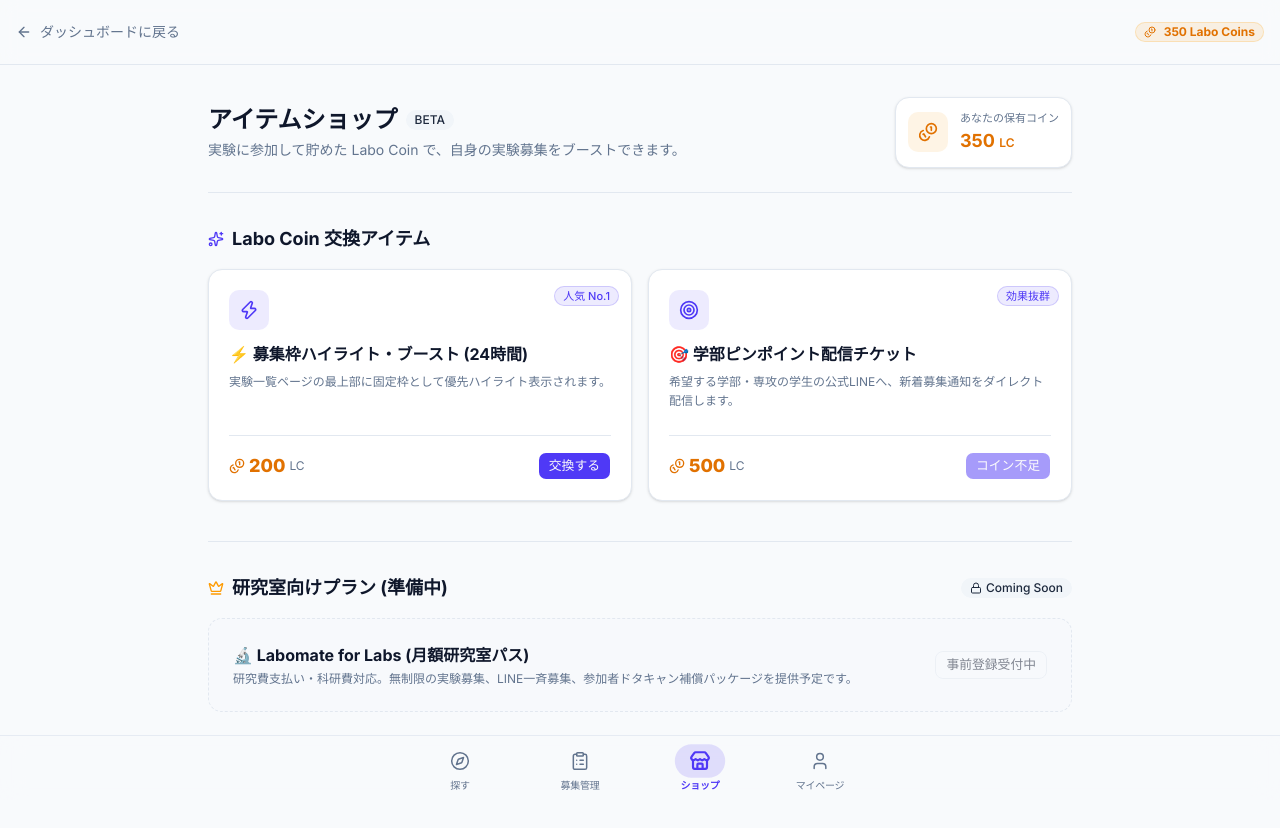
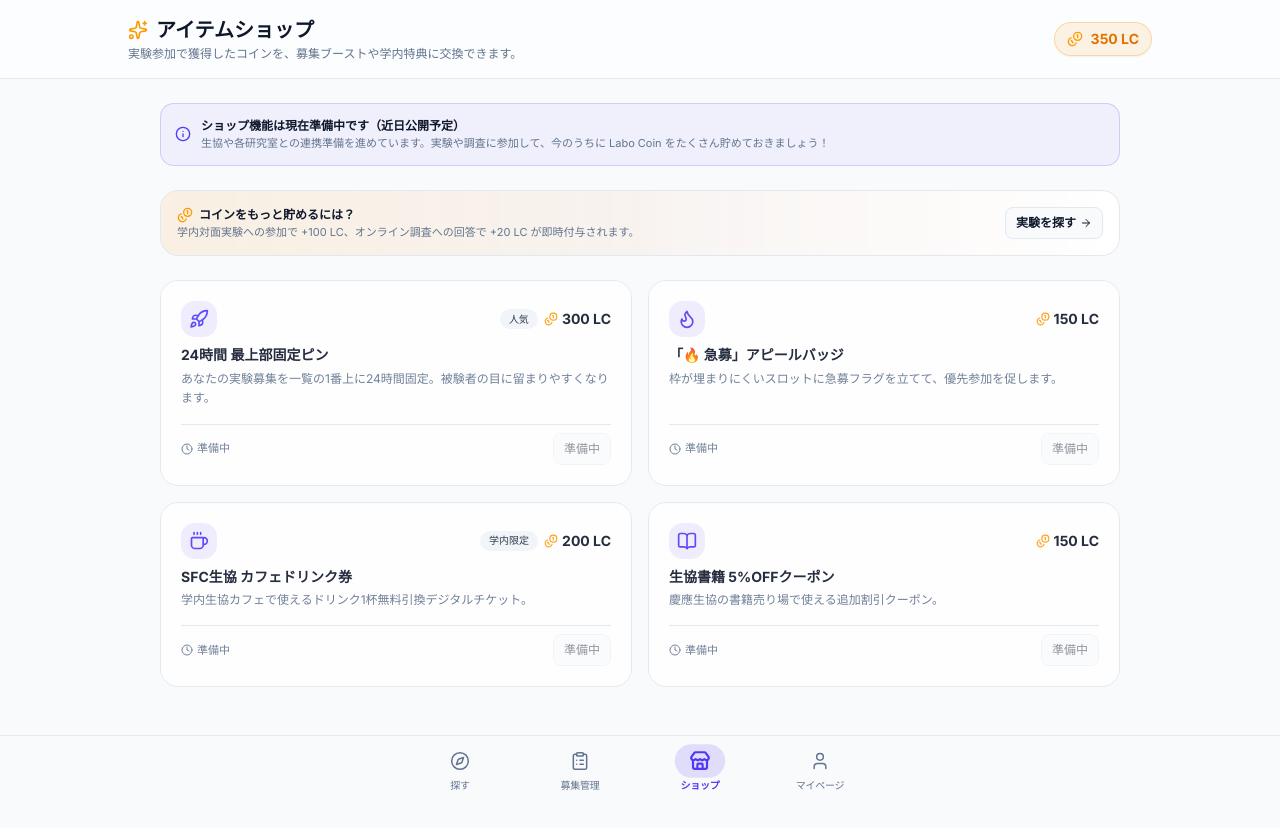
Before and after one commit to DOGTER9354/labomate, a Next.js app: page /shop in a window 1280 px wide. Shown: the top 828 px of the page. Built offline with nearby package versions, Linux system fonts and the light colour scheme.

Commit message:
feat: implement shop page with labo coins balance and coming soon state

```diff
--- a/app/shop/page.tsx
+++ b/app/shop/page.tsx
@@ -1,246 +1,219 @@
 'use client'
 
 import { useState, useEffect } from 'react'
-import Link from 'next/link'
 import {
   Coins,
-  ArrowLeft,
+  Rocket,
+  Flame,
+  Coffee,
+  BookOpen,
   Sparkles,
-  Zap,
-  Target,
-  Crown,
-  CheckCircle2,
-  Lock,
+  ArrowRight,
+  Clock,
+  Info,
 } from 'lucide-react'
 import { Button } from '@/components/ui/button'
 import { Badge } from '@/components/ui/badge'
 import { useLanguage } from '@/lib/language-context'
 
+const PROFILE_STORAGE_KEY = 'labomate_user_profile'
+
 interface ShopItem {
   id: string
-  name: string
-  nameEn: string
-  desc: string
-  descEn: string
+  title: string
+  category: 'boost' | 'reward'
   cost: number
-  icon: typeof Zap
-  badge?: string
-  badgeEn?: string
-  type: 'coin' | 'subscription'
-  priceYen?: number
+  description: string
+  icon: any
+  tag?: string
 }
-
-const STORAGE_KEY = 'labomate_user_profile'
 
 export default function ShopPage() {
   const { language } = useLanguage()
   const isJa = language === 'ja'
 
-  const [laboCoins, setLaboCoins] = useState(350)
-  const [purchasedId, setPurchasedId] = useState<string | null>(null)
+  const [coins, setCoins] = useState<number>(350)
 
-  // プロフィールからコイン残高を取得
   useEffect(() => {
-    const cached = localStorage.getItem(STORAGE_KEY)
+    try {
+      const cached = localStorage.getItem(PROFILE_STORAGE_KEY)
       if (cached) {
-      try {
         const parsed = JSON.parse(cached)
         if (typeof parsed.laboCoins === 'number') {
-          setLaboCoins(parsed.laboCoins)
+          setCoins(parsed.laboCoins)
+        }
       }
     } catch (e) {
       console.error(e)
     }
-    }
   }, [])
-
-  // コインでアイテムを交換する処理
-  const handleBuyWithCoin = (item: ShopItem) => {
-    if (laboCoins < item.cost) {
-      alert(isJa ? 'Labo Coin が足りません！実験に参加してコインを貯めましょう。' : 'Not enough Labo Coins!')
-      return
-    }
-
-    const nextCoins = laboCoins - item.cost
-    setLaboCoins(nextCoins)
-
-    // localStorage のコイン残高も更新
-    const cached = localStorage.getItem(STORAGE_KEY)
-    if (cached) {
-      try {
-        const parsed = JSON.parse(cached)
-        localStorage.setItem(STORAGE_KEY, JSON.stringify({ ...parsed, laboCoins: nextCoins }))
-      } catch (e) {
-        console.error(e)
-      }
-    }
-
-    setPurchasedId(item.id)
-    setTimeout(() => setPurchasedId(null), 2500)
-  }
 
   const items: ShopItem[] = [
     {
-      id: 'boost_24h',
-      name: '⚡ 募集枠ハイライト・ブースト (24時間)',
-      nameEn: '⚡ 24h Study Boost',
-      desc: '実験一覧ページの最上部に固定枠として優先ハイライト表示されます。',
-      descEn: 'Pin your study to the very top of the list for 24 hours.',
-      cost: 200,
-      icon: Zap,
-      badge: '人気 No.1',
-      badgeEn: 'Popular',
-      type: 'coin',
+      id: 'top-pin',
+      title: isJa ? '24時間 最上部固定ピン' : '24h Top Pin Boost',
+      category: 'boost',
+      cost: 300,
+      description: isJa
+        ? 'あなたの実験募集を一覧の1番上に24時間固定。被験者の目に留まりやすくなります。'
+        : 'Pin your study to the top of the feed for 24 hours to maximize exposure.',
+      icon: Rocket,
+      tag: isJa ? '人気' : 'Popular',
     },
     {
-      id: 'ping_dept',
-      name: '🎯 学部ピンポイント配信チケット',
-      nameEn: '🎯 Department Direct Ping',
-      desc: '希望する学部・専攻の学生の公式LINEへ、新着募集通知をダイレクト配信します。',
-      descEn: 'Send direct recruit push notifications to targeted students via LINE.',
-      cost: 500,
-      icon: Target,
-      badge: '効果抜群',
-      badgeEn: 'High Impact',
-      type: 'coin',
+      id: 'urgent-badge',
+      title: isJa ? '「🔥 急募」アピールバッジ' : 'Urgent Callout Badge',
+      category: 'boost',
+      cost: 150,
+      description: isJa
+        ? '枠が埋まりにくいスロットに急募フラグを立てて、優先参加を促します。'
+        : 'Highlight difficult-to-fill slots with an urgent alert badge.',
+      icon: Flame,
+    },
+    {
+      id: 'sfc-cafe',
+      title: isJa ? 'SFC生協 カフェドリンク券' : 'Co-op Cafe Drink Voucher',
+      category: 'reward',
+      cost: 200,
+      description: isJa
+        ? '学内生協カフェで使えるドリンク1杯無料引換デジタルチケット。'
+        : 'A digital voucher for one complimentary beverage at the campus cafe.',
+      icon: Coffee,
+      tag: isJa ? '学内限定' : 'Campus Only',
+    },
+    {
+      id: 'coop-discount',
+      title: isJa ? '生協書籍 5%OFFクーポン' : 'Bookstore 5% Discount',
+      category: 'reward',
+      cost: 150,
+      description: isJa
+        ? '慶應生協の書籍売り場で使える追加割引クーポン。'
+        : 'An extra 5% off coupon at Keio Co-op bookstores.',
+      icon: BookOpen,
     },
   ]
 
   return (
-    <div className="min-h-dvh bg-background text-foreground">
-      {/* ナビゲーションバー */}
-      <header className="sticky top-0 z-40 w-full border-b bg-background/95 backdrop-blur supports-[backdrop-filter]:bg-background/60">
-        <div className="container mx-auto px-4 h-16 flex items-center justify-between">
-          <Link href="/" className="flex items-center gap-2 text-sm font-medium text-muted-foreground hover:text-foreground">
-            <ArrowLeft className="size-4" />
-            {isJa ? 'ダッシュボードに戻る' : 'Back to Dashboard'}
-          </Link>
-          <div className="flex items-center gap-3">
-            <Link href="/profile">
-              <Badge variant="outline" className="bg-amber-500/10 text-amber-600 border-amber-500/20 font-bold hover:bg-amber-500/20 cursor-pointer">
-                <Coins className="size-3.5 mr-1" />
-                {laboCoins} Labo Coins
-              </Badge>
-            </Link>
+    <div className="min-h-dvh bg-background text-foreground pb-24">
+      {/* 画面ヘッダー */}
+      <header className="border-b bg-card/60 backdrop-blur sticky top-0 z-30 px-4 py-4 sm:px-8">
+        <div className="mx-auto max-w-5xl flex items-center justify-between gap-4">
+          <div>
+            <h1 className="text-lg sm:text-xl font-bold flex items-center gap-2">
+              <Sparkles className="size-5 text-amber-500" />
+              <span>{isJa ? 'アイテムショップ' : 'Item Shop'}</span>
+            </h1>
+            <p className="text-xs text-muted-foreground mt-0.5">
+              {isJa
+                ? '実験参加で獲得したコインを、募集ブーストや学内特典に交換できます。'
+                : 'Redeem your earned Labo Coins for study boosts and campus perks.'}
+            </p>
+          </div>
+
+          {/* 保有コイン残高 */}
+          <div className="flex items-center gap-2 px-3 py-1.5 rounded-full border bg-amber-500/10 border-amber-500/30 text-amber-600 dark:text-amber-400 font-bold text-sm shadow-xs shrink-0">
+            <Coins className="size-4 text-amber-500" />
+            <span>{coins} LC</span>
           </div>
         </div>
       </header>
 
-      <main className="container mx-auto max-w-4xl px-4 py-8">
-        {/* ヘッダーエリア */}
-        <div className="pb-6 border-b flex flex-col sm:flex-row items-start sm:items-center justify-between gap-4">
-          <div>
-            <div className="flex items-center gap-2">
-              <h1 className="text-2xl font-bold">{isJa ? 'アイテムショップ' : 'Item & Booster Shop'}</h1>
-              <Badge variant="secondary" className="text-xs">BETA</Badge>
-            </div>
-            <p className="text-sm text-muted-foreground mt-1">
+      <main className="mx-auto max-w-5xl px-4 py-6 sm:px-8 space-y-6">
+        {/* Coming Soon 案内バナー */}
+        <div className="p-3.5 rounded-xl border border-primary/20 bg-primary/5 text-xs flex items-center gap-2.5">
+          <Info className="size-4 text-primary shrink-0" />
+          <div className="space-y-0.5">
+            <p className="font-bold text-foreground">
+              {isJa ? 'ショップ機能は現在準備中です（近日公開予定）' : 'Shop items are currently in preparation (Coming Soon)'}
+            </p>
+            <p className="text-muted-foreground text-[11px]">
               {isJa
-                ? '実験に参加して貯めた Labo Coin で、自身の実験募集をブーストできます。'
-                : 'Redeem your earned Labo Coins to boost and highlight your research studies.'}
+                ? '生協や各研究室との連携準備を進めています。実験や調査に参加して、今のうちに Labo Coin をたくさん貯めておきましょう！'
+                : 'Co-op and lab perks are coming soon. Join studies to stockpile Labo Coins in the meantime!'}
             </p>
-          </div>
-
-          <div className="flex items-center gap-3 bg-card border rounded-xl p-3 shadow-sm">
-            <div className="p-2.5 rounded-lg bg-amber-500/10 text-amber-600">
-              <Coins className="size-5" />
-            </div>
-            <div>
-              <p className="text-[11px] text-muted-foreground">{isJa ? 'あなたの保有コイン' : 'Your Balance'}</p>
-              <p className="text-lg font-bold text-amber-600">{laboCoins} <span className="text-xs font-semibold">LC</span></p>
-            </div>
           </div>
         </div>
 
-        {/* コイン交換アイテム */}
-        <div className="mt-8 space-y-4">
-          <div className="flex items-center gap-2">
-            <Sparkles className="size-4 text-primary" />
-            <h2 className="text-lg font-bold">{isJa ? 'Labo Coin 交換アイテム' : 'Redeem with Coins'}</h2>
+        {/* コイン獲得のヒントバナー */}
+        <div className="rounded-2xl border bg-gradient-to-r from-amber-500/10 via-orange-500/5 to-card p-4 flex flex-col sm:flex-row sm:items-center justify-between gap-3 text-xs">
+          <div className="space-y-0.5">
+            <p className="font-bold text-foreground flex items-center gap-1.5">
+              <Coins className="size-4 text-amber-500" />
+              <span>{isJa ? 'コインをもっと貯めるには？' : 'How to earn more Labo Coins?'}</span>
+            </p>
+            <p className="text-muted-foreground text-[11px]">
+              {isJa
+                ? '学内対面実験への参加で +100 LC、オンライン調査への回答で +20 LC が即時付与されます。'
+                : 'Earn +100 LC for in-person lab experiments and +20 LC for online surveys.'}
+            </p>
+          </div>
+          <Button
+            size="sm"
+            variant="outline"
+            onClick={() => (window.location.href = '/')}
+            className="h-8 text-xs font-bold gap-1 self-start sm:self-auto shrink-0"
+          >
+            <span>{isJa ? '実験を探す' : 'Find Studies'}</span>
+            <ArrowRight className="size-3" />
+          </Button>
         </div>
 
+        {/* アイテム一覧グリッド（Coming Soon 表示） */}
         <div className="grid grid-cols-1 sm:grid-cols-2 gap-4">
           {items.map((item) => {
             const Icon = item.icon
-              const isBought = purchasedId === item.id
-              const canAfford = laboCoins >= item.cost
 
             return (
-                <div key={item.id} className="rounded-xl border bg-card p-5 flex flex-col justify-between shadow-sm relative overflow-hidden">
-                  {item.badge && (
-                    <div className="absolute top-3 right-3">
-                      <Badge variant="outline" className="text-[11px] bg-primary/10 text-primary border-primary/20">
-                        {isJa ? item.badge : item.badgeEn}
+              <div
+                key={item.id}
+                className="rounded-2xl border bg-card p-4 sm:p-5 flex flex-col justify-between gap-4 opacity-90 transition-all hover:border-border"
+              >
+                <div className="space-y-2">
+                  <div className="flex items-center justify-between gap-2">
+                    <span className="flex size-9 items-center justify-center rounded-xl bg-primary/10 text-primary">
+                      <Icon className="size-5" />
+                    </span>
+                    <div className="flex items-center gap-1.5">
+                      {item.tag && (
+                        <Badge variant="secondary" className="text-[10px] px-2 py-0">
+                          {item.tag}
                         </Badge>
+                      )}
+                      <span className="font-bold text-sm text-foreground flex items-center gap-1">
+                        <Coins className="size-3.5 text-amber-500" />
+                        <span>{item.cost} LC</span>
+                      </span>
                     </div>
-                  )}
+                  </div>
 
                   <div>
-                    <div className="p-2.5 rounded-lg bg-primary/10 text-primary w-fit">
-                      <Icon className="size-5" />
-                    </div>
-                    <h3 className="font-bold text-base mt-3">{isJa ? item.name : item.nameEn}</h3>
-                    <p className="text-xs text-muted-foreground mt-1.5 leading-relaxed">
-                      {isJa ? item.desc : item.descEn}
+                    <h2 className="font-bold text-sm text-foreground leading-snug">
+                      {item.title}
+                    </h2>
+                    <p className="text-xs text-muted-foreground mt-1 leading-relaxed">
+                      {item.description}
                     </p>
                   </div>
+                </div>
 
-                  <div className="mt-6 pt-4 border-t flex items-center justify-between">
-                    <span className="font-extrabold text-amber-600 text-lg flex items-center gap-1">
-                      <Coins className="size-4" />
-                      {item.cost} <span className="text-xs text-muted-foreground font-normal">LC</span>
+                <div className="pt-2 border-t flex items-center justify-between">
+                  <span className="text-[11px] text-muted-foreground flex items-center gap-1">
+                    <Clock className="size-3" />
+                    <span>{isJa ? '準備中' : 'Coming soon'}</span>
                   </span>
-
                   <Button
                     size="sm"
-                      disabled={!canAfford || isBought}
-                      onClick={() => handleBuyWithCoin(item)}
-                      className={isBought ? 'bg-emerald-600 text-white' : ''}
+                    disabled
+                    variant="outline"
+                    className="h-8 text-xs font-medium cursor-not-allowed opacity-60"
                   >
-                      {isBought ? (
-                        <>
-                          <CheckCircle2 className="size-4 mr-1" />
-                          {isJa ? '交換完了！' : 'Purchased!'}
-                        </>
-                      ) : canAfford ? (
-                        isJa ? '交換する' : 'Redeem'
-                      ) : (
-                        isJa ? 'コイン不足' : 'Need Coins'
-                      )}
+                    <span>{isJa ? '準備中' : 'Coming Soon'}</span>
                   </Button>
                 </div>
               </div>
             )
           })}
         </div>
-        </div>
-
-        {/* 研究室向けサブスクプラン（予告・プレビュー） */}
-        <div className="mt-10 pt-8 border-t space-y-4">
-          <div className="flex items-center justify-between">
-            <div className="flex items-center gap-2">
-              <Crown className="size-4 text-amber-500" />
-              <h2 className="text-lg font-bold">{isJa ? '研究室向けプラン (準備中)' : 'Lab Subscription Plans'}</h2>
-            </div>
-            <Badge variant="secondary" className="text-xs flex items-center gap-1">
-              <Lock className="size-3" /> Coming Soon
-            </Badge>
-          </div>
-
-          <div className="rounded-xl border border-dashed bg-muted/10 p-6 flex flex-col sm:flex-row items-start sm:items-center justify-between gap-4">
-            <div>
-              <p className="font-bold text-base">{isJa ? '🔬 Labomate for Labs (月額研究室パス)' : '🔬 Labomate for Labs'}</p>
-              <p className="text-xs text-muted-foreground mt-1">
-                {isJa
-                  ? '研究費支払い・科研費対応。無制限の実験募集、LINE一斉募集、参加者ドタキャン補償パッケージを提供予定です。'
-                  : 'Unlimited postings, grant billing support, and cancellation coverage.'}
-              </p>
-            </div>
-            <Button variant="outline" size="sm" disabled>
-              {isJa ? '事前登録受付中' : 'Waitlist'}
-            </Button>
-          </div>
-        </div>
       </main>
     </div>
   )
```
Lines whose indentation alone changed are shown as unchanged.
